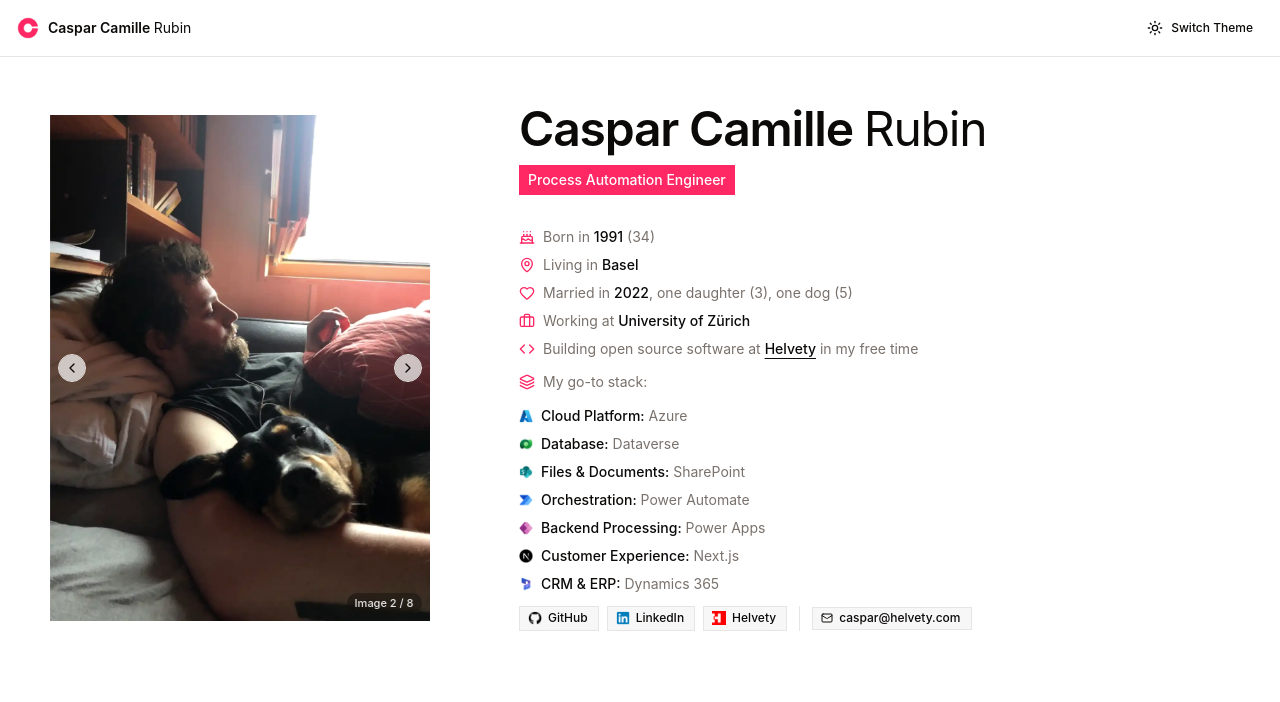
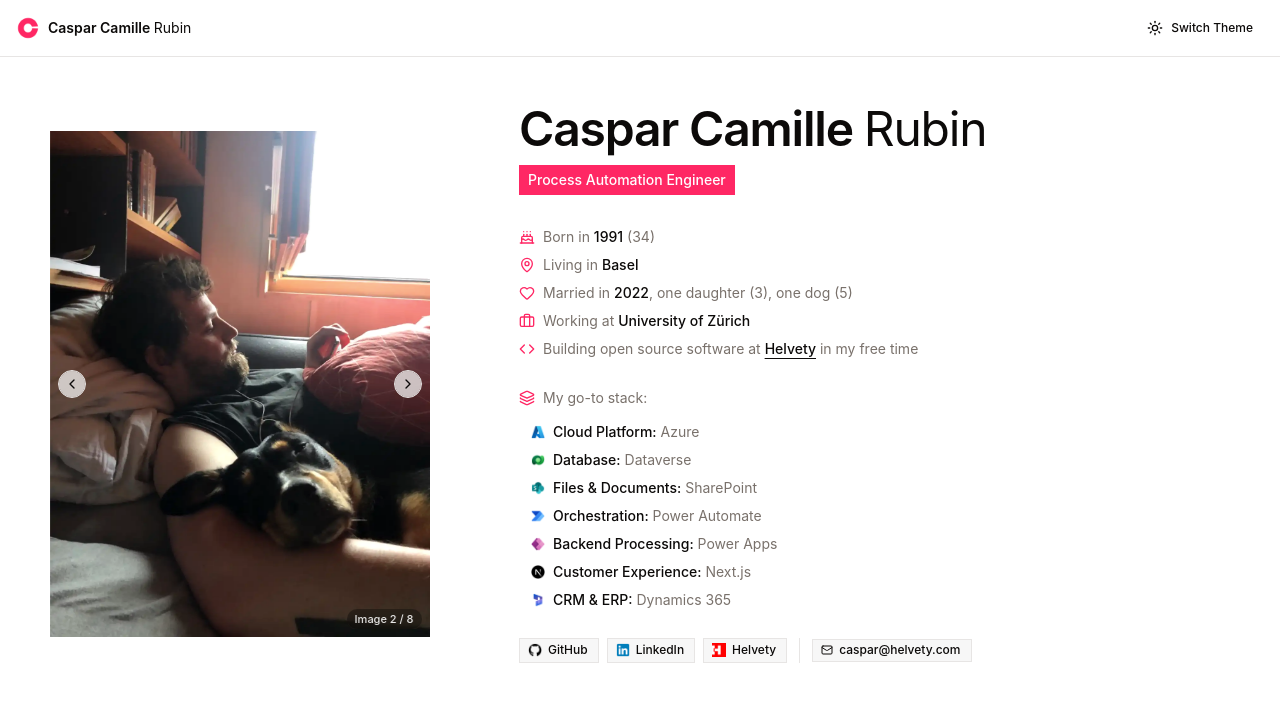
Before and after one commit to CasparRubin/casparrubin.ch, a Next.js app: page / in a window 1280 px wide. Shown: the top 702 px of the page. Built offline with nearby package versions, Linux system fonts and the light colour scheme.

Commit message:
Indent the stack list and restore spacing between homepage sections.

```diff
--- a/app/page.tsx
+++ b/app/page.tsx
@@ -94,14 +94,14 @@
               </span>
             </li>
           </ul>
-          <div className="flex flex-col gap-3">
+          <div className="mt-4 flex flex-col gap-3">
             <p className="text-muted-foreground flex items-center justify-center gap-2 text-sm leading-relaxed lg:justify-start">
               <span className="flex h-5 shrink-0 items-center" aria-hidden>
                 <Layers className="text-[var(--primary)] size-4" />
               </span>
               <span>My go-to stack:</span>
             </p>
-            <ul className="text-muted-foreground flex flex-col items-center gap-2 text-sm lg:items-start">
+            <ul className="text-muted-foreground flex flex-col items-center gap-2 text-sm lg:items-start lg:pl-3">
               {STACK.map(({ category, service, icon }) => (
                 <li
                   key={service}
@@ -125,7 +125,7 @@
               ))}
             </ul>
           </div>
-          <div className="flex flex-wrap items-center justify-center gap-2 lg:justify-start">
+          <div className="mt-4 flex flex-wrap items-center justify-center gap-2 lg:justify-start">
             <div className="flex items-center justify-center gap-2 lg:justify-start">
               <a
                 href="https://github.com/CasparRubin"
```
